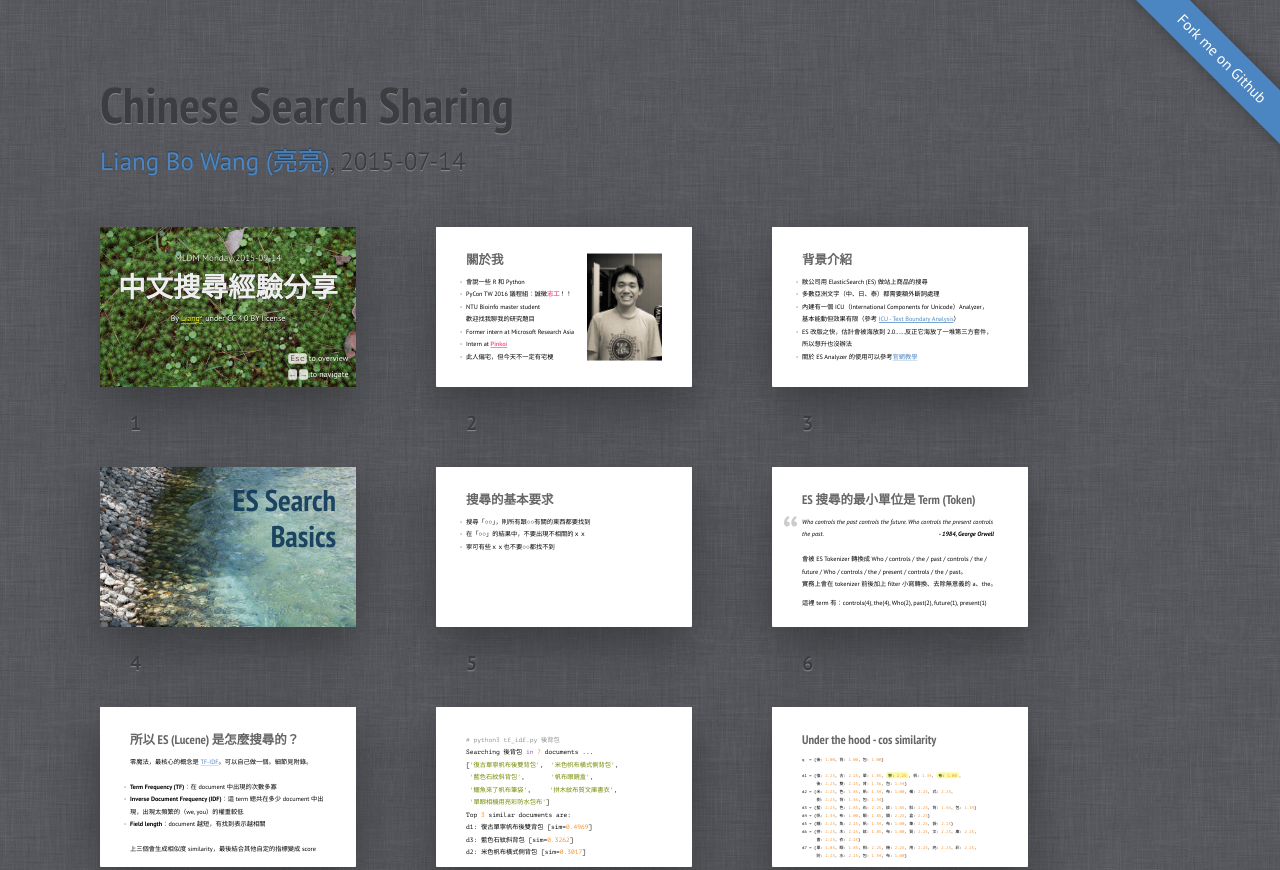
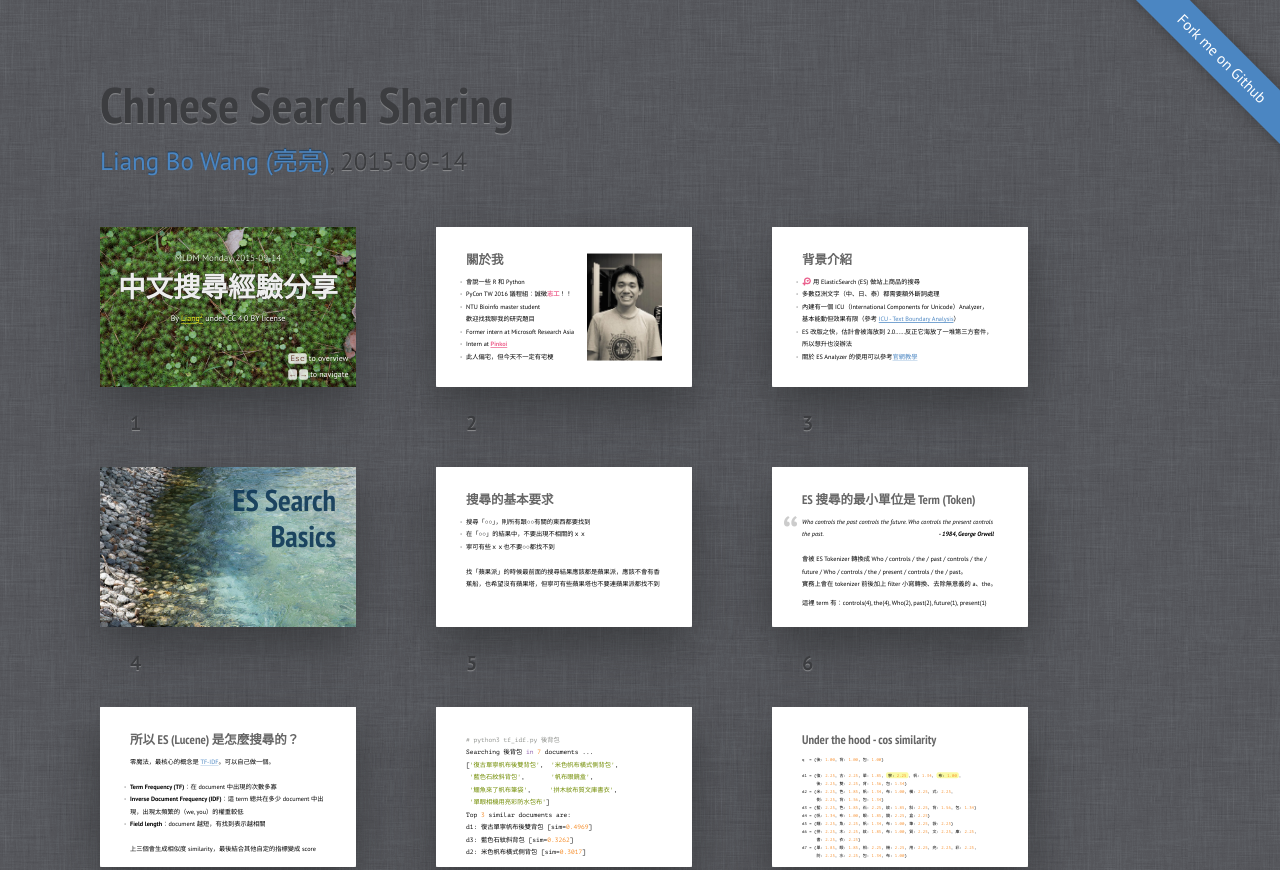
Before and after one commit to ccwang002/2015Talk-Chinese-Search, a plain HTML site: page slides/index.html in a window 1280 px wide. Shown: the top 870 px of the page. Drawn offline with nearby package versions, Linux system fonts and the light colour scheme; some packages are replaced by stand-ins of ours.

Commit message:
slides update

```diff
--- a/slides/index.html
+++ b/slides/index.html
@@ -17,7 +17,7 @@
   <!-- Header in overview -->
   <header class="caption">
     <h1>Chinese Search Sharing</h1>
-    <p style="line-height: 32px; padding-top:15px;"><a href="http://liang2.tw">Liang Bo Wang (亮亮)</a>, 2015-07-14</p>
+    <p style="line-height: 32px; padding-top:15px;"><a href="http://liang2.tw">Liang Bo Wang (亮亮)</a>, 2015-09-14</p>
   </header>
   <!-- Cover slide -->
   <section id="cover" class="slide cover w"><div>
@@ -121,13 +121,22 @@
   <section id="background" class="slide"><div>
       <h2>背景介紹</h2>
       <ul>
-        <li>敝公司用 ElasticSearch (ES) 做站上商品的搜尋</li>
+        <li><img class="logo" src="pics/pinkoi.png" alt="Pinkoi"> 用 ElasticSearch (ES) 做站上商品的搜尋</li>
         <li>多數亞洲文字（中、日、泰）都需要額外斷詞處理</li>
         <li>內建有一個 ICU（International Components for Unicode）Analyzer，<br>基本能動但效果有限（參考 <a href="http://userguide.icu-project.org/boundaryanalysis">ICU - Text Boundary Analysis</a>）</li>
         <li>ES 改版之快，估計會被海放到 2.0……反正它海放了一堆第三方套件，所以想升也沒辦法</li>
         <li>關於 ES Analyzer 的使用可以參考<a href="https://www.elastic.co/blog/found-text-analysis-part-1">官網教學</a></li>
       </ul>
-  </div></section>
+  </div>
+    <style>
+      #background .logo {
+        width: 1.5em;
+        height: 1.5em;
+        vertical-align: bottom;
+        padding-bottom: 0.25em;
+      }
+    </style>
+  </section>
 
   <section id="es-basics-cover" class="slide cover w subheader mid"><div>
       <h2>ES Search Basics</h2>
@@ -142,6 +151,7 @@
       <li>在「○○」的結果中，不要出現不相關的ｘｘ</li>
       <li>寧可有些ｘｘ也不要○○都找不到</li>
     </ul>
+    <p>找「蘋果派」的時候最前面的搜尋結果應該都是蘋果派，應該不會有香蕉船，也希望沒有蘋果塔，但寧可有些蘋果塔也不要連蘋果派都找不到</p>
   </div></section>
 
   <section id="term-definition" class="slide"><div>
@@ -159,7 +169,7 @@
 
   <section id="how-es-search" class="slide"><div>
       <h2>所以 ES (Lucene) 是怎麼搜尋的？</h2>
-      <p>零魔法，最核心的概念是 <a href="https://en.wikipedia.org/wiki/Tf%E2%80%93idf">TF-IDF</a>。可以自己做一個。細節見附錄。</p>
+      <p>零魔法，最核心的概念是 <a href="https://en.wikipedia.org/wiki/Tf%E2%80%93idf">TF-IDF</a>。可以自己做一個。</p>
       <ul>
         <li><strong>Term Frequency (TF)</strong>：在 document 中出現的次數多寡</li>
         <li><strong>Inverse Document Frequency (IDF)</strong>：這 term 總共在多少 document 中出現，出現太頻繁的（we, you）的權重較低</li>
```
